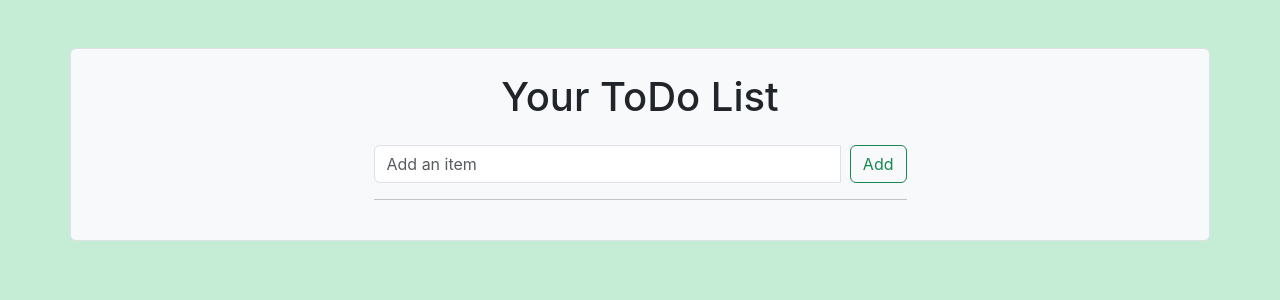
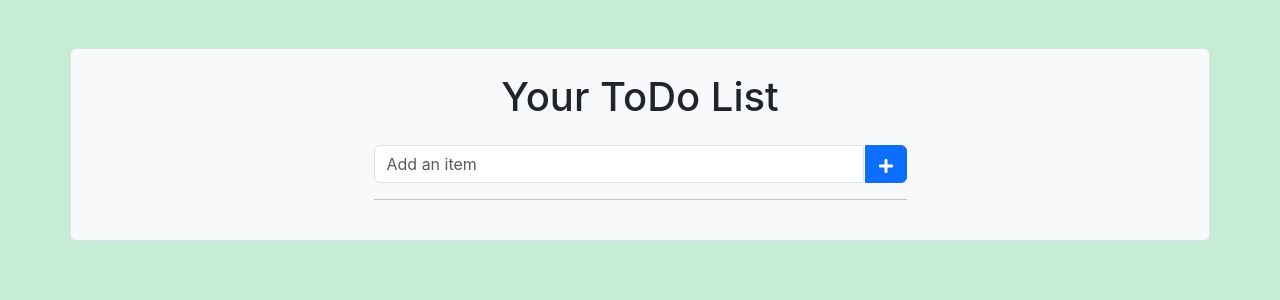
Before and after one commit to Darshan016/ToDo-List-App, a React (Create React App) app in the folder todo-list/: page / in a window 1280 px wide. Shown: the top 300 px of the page. Built offline with nearby package versions, Linux system fonts and the light colour scheme.

Commit message:
used react's save/add icon instead of using text button for saving items

```diff
--- a/todo-list/src/components/TodoInput.js
+++ b/todo-list/src/components/TodoInput.js
@@ -1,4 +1,5 @@
 import React, { useState } from 'react';
+import {FaPlus} from 'react-icons/fa'
 
 function TodoInput(props) {
   const [InputText, setInputText] = useState('');
@@ -32,16 +33,18 @@ function TodoInput(props) {
           onChange={e => setInputText(e.target.value)}
           onKeyDown={handleEnterPress}
         />
-        <div className="input-group-append">
+        {/* <div className="input-group-append"> */}
           <button
-            className="btn btn-outline-success"
+            className="btn btn-primary ml-2 add-btn"
             onClick={handleAddClick}
-            style={{ marginLeft: '10px' }}
+            style={{ marginLeft: '1px' }}
           >
-            Add
+           <FaPlus />
           </button>
+
         </div>
-      </div>
+      {/* </div> */}
+
     </div>
   );
 }
```
